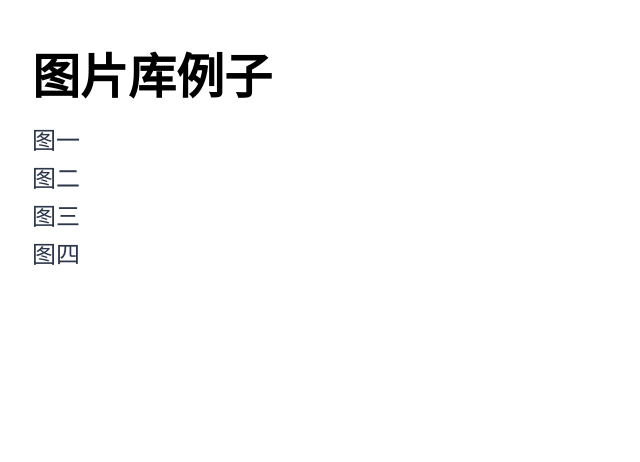
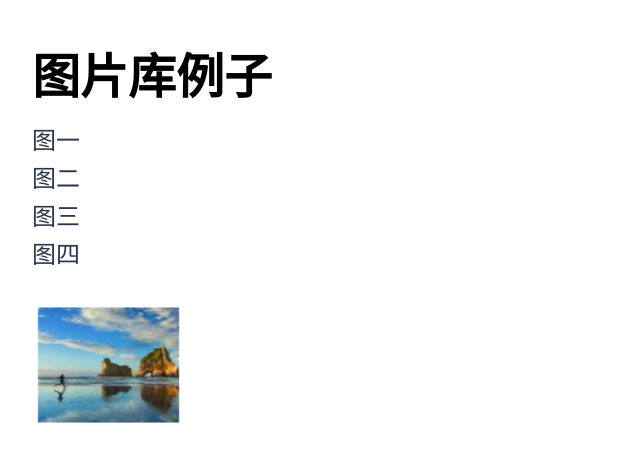
Before and after one commit to kingfarou/JsPractise, a plain HTML site: page index.html in a window 1280 px wide. Shown: the whole page, without its empty margins (0-640 px from the left). Drawn offline with Linux system fonts and the light colour scheme.

Commit message:
修复移动动画在重复启动情况下的异常;添加鼠标经过链接时图片的预览功能

```diff
--- a/scripts/main.js
+++ b/scripts/main.js
@@ -8,16 +8,33 @@ function createShowImageElement(){
 	if(!document.createElement) return;
 	if(!document.createTextNode) return;
 
-	// 创建元素，用来显示所点击链接的图片及图片说明；
-	// 为了能使用CSS文件里的样式，要设置id
+	var bodyTag = document.getElementsByTagName("body")[0];
+
+	// 实现滑动预览效果的元素
+	var previewDiv = document.createElement("div");
+	previewDiv.setAttribute("id", "previewDiv");
+	previewDiv.style.width = 150 + "px";
+	previewDiv.style.height = 120 + "px";
+
+	var previewImg = document.createElement("img");
+	previewImg.setAttribute("id", "previewImg");
+	previewImg.setAttribute("src", "./images/thumbnail.png");
+	previewImg.style.position = "absolute";
+	previewImg.style.top = "0rem";
+	previewImg.style.left = "0rem";
+	previewImg.style.width = 600 + "px";
+	previewImg.style.height = 120 + "px";
+	previewDiv.append(previewImg);
+	bodyTag.append(previewDiv);
+
+	// 显示所点击链接的图片的元素，为了能使用CSS文件里的样式，要设置id
 	var image = document.createElement("img");
 	image.setAttribute("id", "selectImg");
+	bodyTag.append(image);
+
+	// 显示所点击链接的图片的说明的元素，为了能使用CSS文件里的样式，要设置id
 	var imageTitle = document.createElement("p");
 	imageTitle.setAttribute("id", "selectImgTitle");
-
-	// 装填元素
-	var bodyTag = document.getElementsByTagName("body")[0]
-	bodyTag.append(image);
 	var imageTitleText = document.createTextNode("");
 	imageTitle.appendChild(imageTitleText);
 	bodyTag.append(imageTitle);
@@ -33,12 +50,28 @@ function setOnclickForATag(){
 	var size = aTags.length;
 	if(size == 0) return;
 
-	// 为每一个a标签设置点击事件
+	// 为每一个a标签设置事件
 	for(var i = 0; i < size; i++){
+		// 点击事件，切换图片
 		aTags[i].onclick = function(){
 			// 如果函数执行异常，不要拦截a标签点击事件的默认行为，保持平稳退化
 			return !showImage(this);
 		}
+	}
+
+	var previewImgWidth = parseInt(document.getElementById("previewImg").style.width);
+	// 鼠标经过事件，启动动画
+	aTags[0].onmouseover = function(){
+		moveElement("previewImg", -previewImgWidth/4*0, 0, "1");
+	}
+	aTags[1].onmouseover = function(){
+		moveElement("previewImg", -previewImgWidth/4*1, 0, "1");
+	}
+	aTags[2].onmouseover = function(){
+		moveElement("previewImg", -previewImgWidth/4*2, 0, "1");
+	}
+	aTags[3].onmouseover = function(){
+		moveElement("previewImg", -previewImgWidth/4*3, 0, "1");
 	}
 }
 
--- a/scripts/moveElement.js
+++ b/scripts/moveElement.js
@@ -25,9 +25,13 @@ function positionElement(elementId, destinationX, destinationY){
  * @param {int} intervalTime 间隔时间，不是动画的总时长，这是“每动一下”的时间，单位：毫秒
  */
 function moveElement(elementId, destinationX, destinationY, intervalTime){
-    var element = document.getElementById(elementId);
     if(!elementId){
         return;
+    }
+
+    var element = document.getElementById(elementId);
+    if(element.timer){
+        clearTimeout(element.timer);
     }
 
     var currentX = parseInt(element.style.left);
@@ -58,5 +62,5 @@ function moveElement(elementId, destinationX, destinationY, intervalTime){
 
     // 递归实现动画
     var statement = "moveElement(" + "'" + elementId + "'," + destinationX + "," + destinationY + "," + intervalTime + ")";
-    setTimeout(statement, intervalTime);
+    element.timer = setTimeout(statement, intervalTime);
 }
--- a/styles/main.css
+++ b/styles/main.css
@@ -16,12 +16,21 @@ ul{
 	margin-top:0.5rem;
 }
 
+/* 预览图片的div */
+#previewDiv{
+	margin-top: 2rem;
+	overflow: hidden;
+	position: relative;
+}
+
+/* 所选择的图片 */
 #selectImg{
 	max-width: 30rem;
 	max-height: 20rem;
     margin-top:2rem;
 }
 
+/* 所选择的图片的标题内容 */
 #selectImgTitle{
 	margin-top:0.5rem;
 }
```
